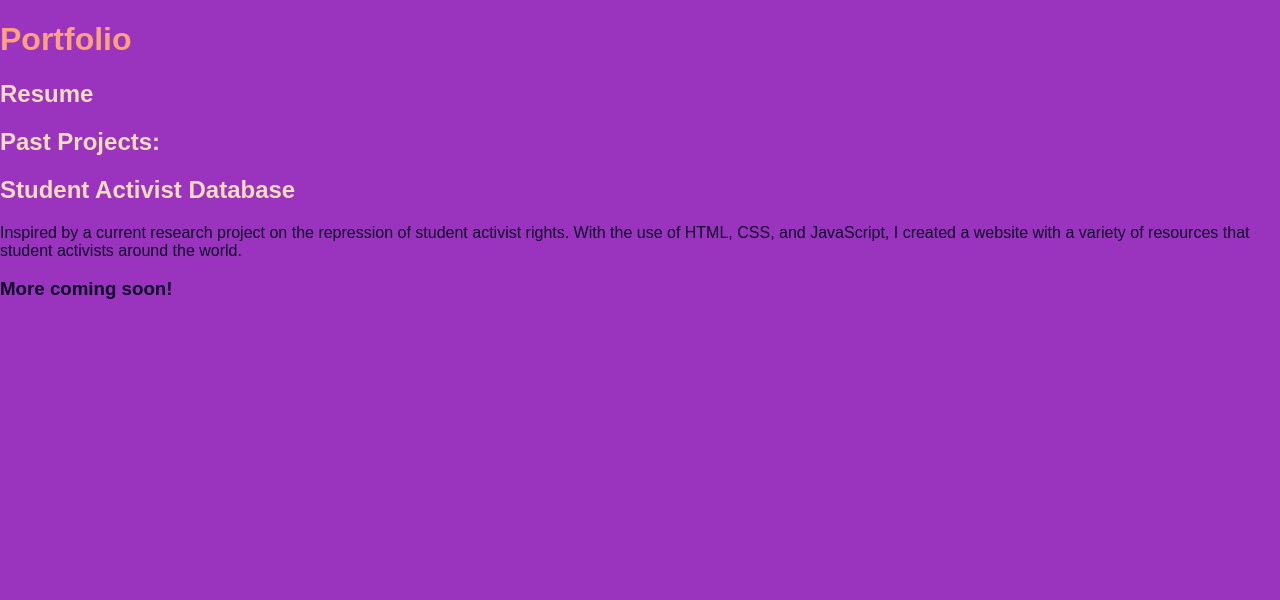
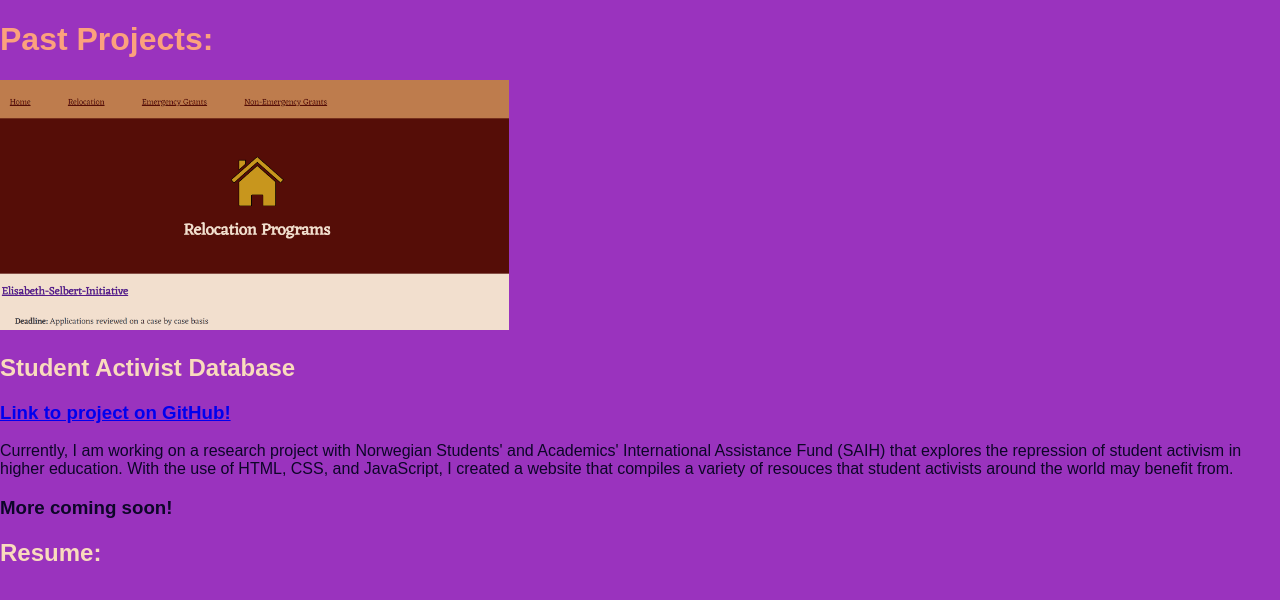
Before and after one commit to csecaira/Personal-Website, a plain HTML site: page portfolio.html in a window 1280 px wide. Drawn offline with Linux system fonts and the light colour scheme.

Commit message:
added info

```diff
--- a/portfolio.html
+++ b/portfolio.html
@@ -6,21 +6,25 @@
     <title> Portfolio </title>
 </head>
 <body>
-    <h1> Portfolio </h1>
+    <h1> Past Projects: </h1>
 
-    <h2> Resume </h2>
+    <img src="project_one_photo.png" alt="photo of website" height="250px" weight="300px"/>
+    <h2> Student Activist Database </h2>
+    <!-- TO DO: darken link color -->
+    <h3><a href="https://github.com/csecaira/Personal-Website"> Link to project on GitHub! </a></h3>
+    <p id="projectOneSummary">
+        Currently, I am working on a research project with Norwegian Students' and Academics'
+        International Assistance Fund (SAIH) that explores the repression of student activism
+        in higher education. With the use of HTML, CSS, and JavaScript, I created a website
+        that compiles a variety of resouces that student activists around the world may benefit
+        from.
+    </p>
+
+    <!-- add banner? -->
+    <h3> More coming soon! </h3>
+
+    <h2> Resume: </h2>
     <!-- insert resume -->
 
-    <!-- image of the project -->
-    <h2> Past Projects: </h2>
-    <h2> Student Activist Database </h2>
-    <p id="projectOneSummary">
-        Inspired by a current research project on the repression of student
-        activist rights. With the use of HTML, CSS, and JavaScript, I created
-        a website with a variety of resources that student activists around the world.
-    </p>
-    <!-- link to project on github -->
-
-    <h3> More coming soon! </h3>
 </body>
 </html>
```
Also changed, not shown: index.html (+5 -1 lines), project_one_photo.png (added).
